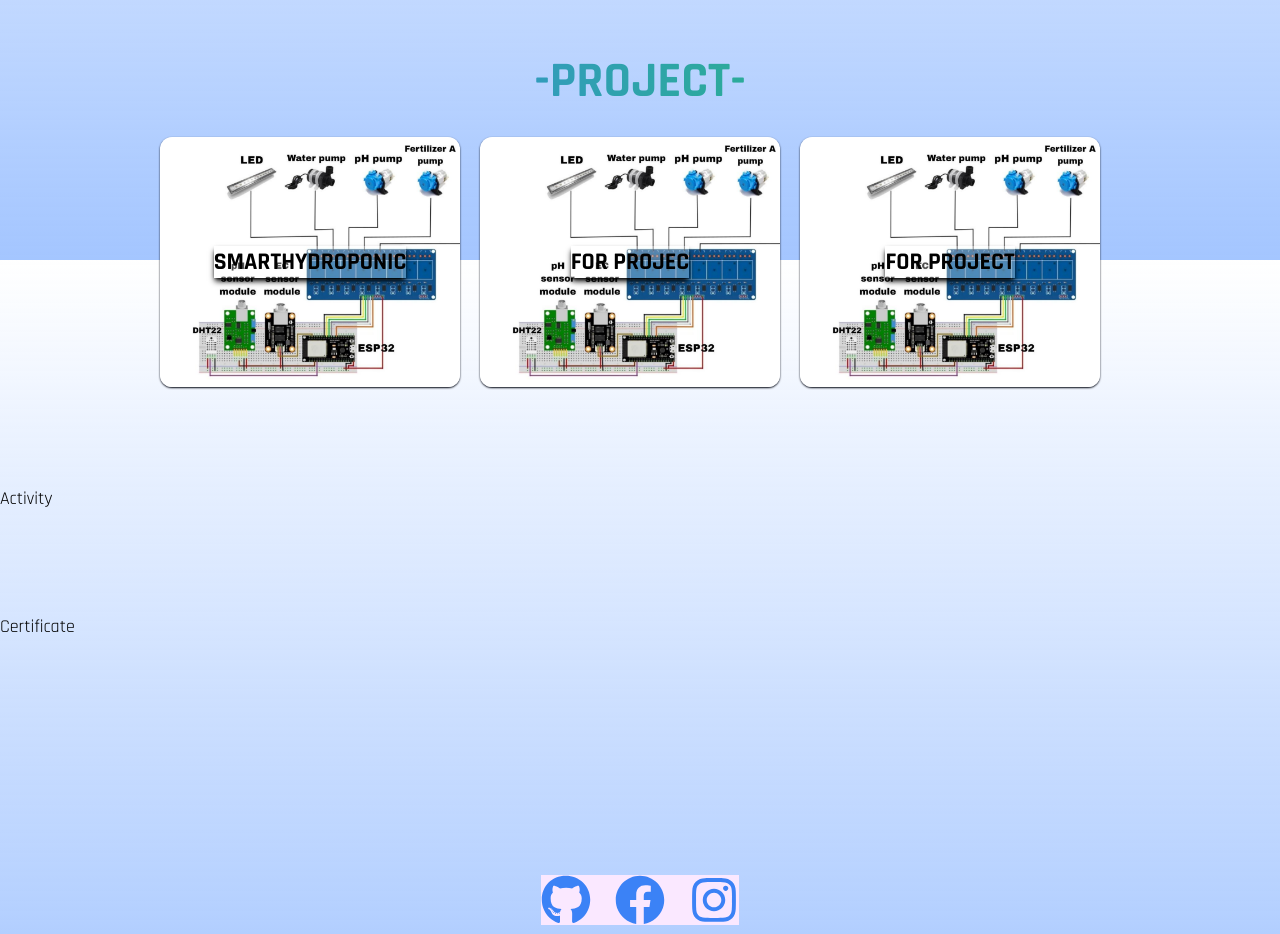
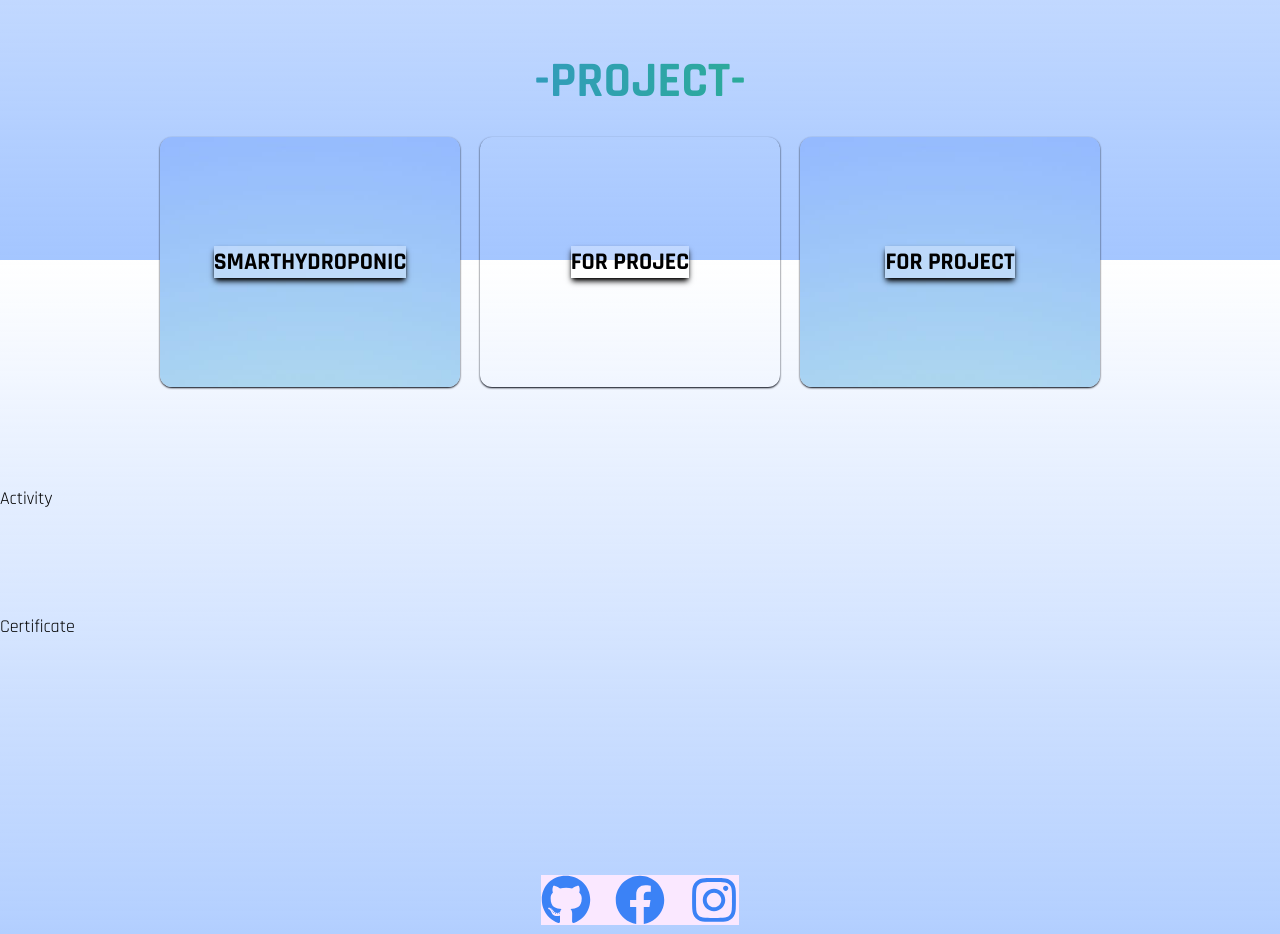
Before and after one commit to chankxow/chankxowPortfolio, a React (Create React App) app: page / in a window 1280 px wide. Shown: the part 2140-3074 px from the top of the page. Built offline with nearby package versions, Linux system fonts and the light colour scheme; the HTML template or start-up script is replaced by a standard one; a web font is replaced by a local one.

Commit message:
Update Project.js

```diff
--- a/src/components/Project.js
+++ b/src/components/Project.js
@@ -18,13 +18,13 @@ const Project = () => {
           -PROJECT-
         </motion.h1>
         <div className="flex flex-col gap-y-10 lg:flex-row h-max">
-      <div className="bg-iotproject bg-cover card mr-[20px] relative w-[300px] h-[250px] aspect-video
+      <div className="bg-site bg-cover card mr-[20px] relative w-[300px] h-[250px] aspect-video
       rounded-xl flex items-center justify-center
       overflow-hidden shadow-sm shadow-gray-950
       transition-all duration-500 hover:scale-105 hover:shadow-lg hover:shadow-black ">
       <h1 className="text-2xl font-bold text-black shadow-md shadow-black m-auto bg-white/30">SMARTHYDROPONIC</h1>
 
-  <div className="card__content absolute top-0 left-0 h-[100%] w-[100%] padding-[20px]
+  <div className=" card__content absolute top-0 left-0 h-[100%] w-[100%] padding-[20px]
    box-border bg-white/80 transition-all opacity-0 duration-[0.3s] hover:opacity-100">
     <p className="card__title m-5 text-black font-bold">SMARTHYDROPONIC</p>
     <p className="card__description m-5 text-black leading-6">เป็นโครงงานแข่งขันโดยจะนำการใช้ระบบ IOT มาใช้ในทางการเกษตรร่วมกับการปลูกพืชแบบไฮโดรโปนิค</p>
@@ -36,13 +36,13 @@ const Project = () => {
   </div>
 </div>
 
-<div className="bg-iotproject bg-cover card mr-[20px] relative w-[300px] h-[250px] aspect-video
+<div className="bg-sitet bg-cover card mr-[20px] relative w-[300px] h-[250px] aspect-video
       rounded-xl flex items-center justify-center
       overflow-hidden shadow-sm shadow-gray-950
       transition-all duration-500 hover:scale-105 hover:shadow-lg hover:shadow-black ">
       <h1 className="text-2xl font-bold text-black shadow-md shadow-black m-auto bg-white/30">FOR PROJEC</h1>
 
-  <div className="card__content absolute top-0 left-0 h-[100%] w-[100%] padding-[20px]
+  <div className=" absolute top-0 left-0 h-[100%] w-[100%] padding-[20px]
    box-border bg-white/80 transition-all opacity-0 duration-[0.3s] hover:opacity-100">
     <p className="card__title m-5 text-black font-bold">FOR PROJEC</p>
     <p className="card__description m-5 text-black leading-6">Lorem ipsum dolor sit, amet consectetur adipisicing elit. Quasi, sequi.</p>
@@ -54,7 +54,7 @@ const Project = () => {
   </div>
 </div>
 
-<div className="bg-iotproject bg-cover card mr-[20px] relative w-[300px] h-[250px] aspect-video
+<div className=" bg-site bg-cover card mr-[20px] relative w-[300px] h-[250px] aspect-video
       rounded-xl flex items-center justify-center
       overflow-hidden shadow-sm shadow-gray-950
       transition-all duration-500 hover:scale-105 hover:shadow-lg hover:shadow-black ">
```
